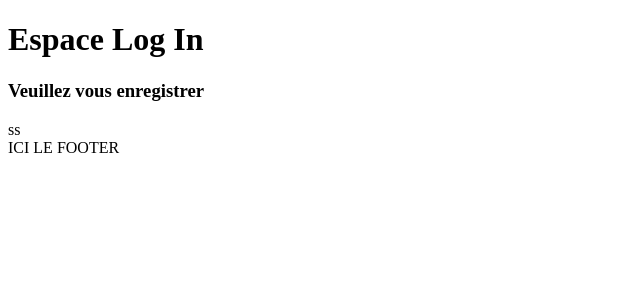
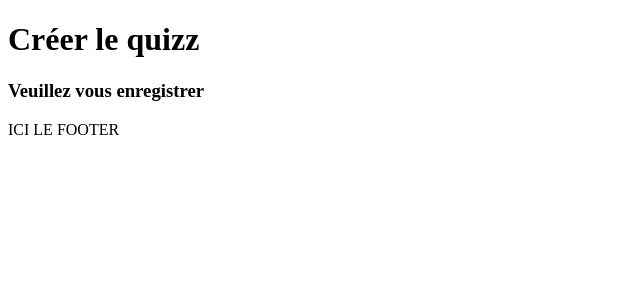
Before and after one commit to PaulMinguet/Site_Quizz, a PHP site: page /jeu.php in a window 1280 px wide. Shown: the part 70-370 px from the top of the page, without its empty margins (0-640 px from the left). Run offline with PHP 8.4, Linux system fonts and the light colour scheme; some libraries are stand-ins or nearby versions.

Commit message:
Page jeu

```diff
--- a/src/jeu.php
+++ b/src/jeu.php
@@ -4,11 +4,11 @@ require 'header.php';
 require 'nav.php';
 ?>
 
-<h1 class="title">Espace Log In</h1>
+<h1 class="title">Créer le quizz</h1>
 <h3 class="title2">Veuillez vous enregistrer</h3>
 
 <form action="/login.php" method="GET">
-ss
+
 </form>
 
 
```
